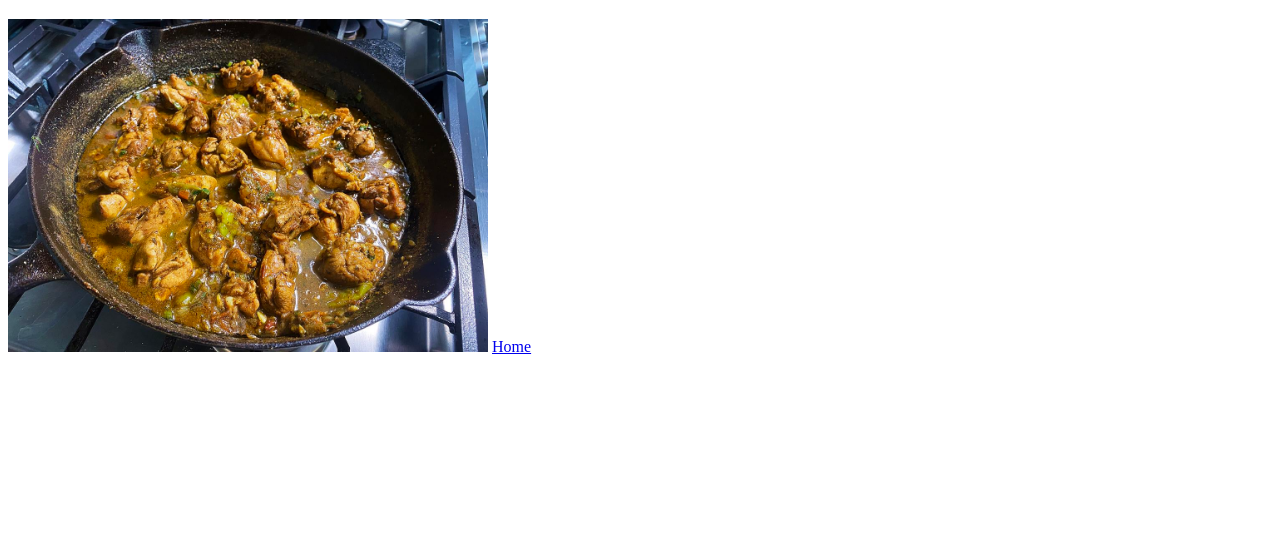
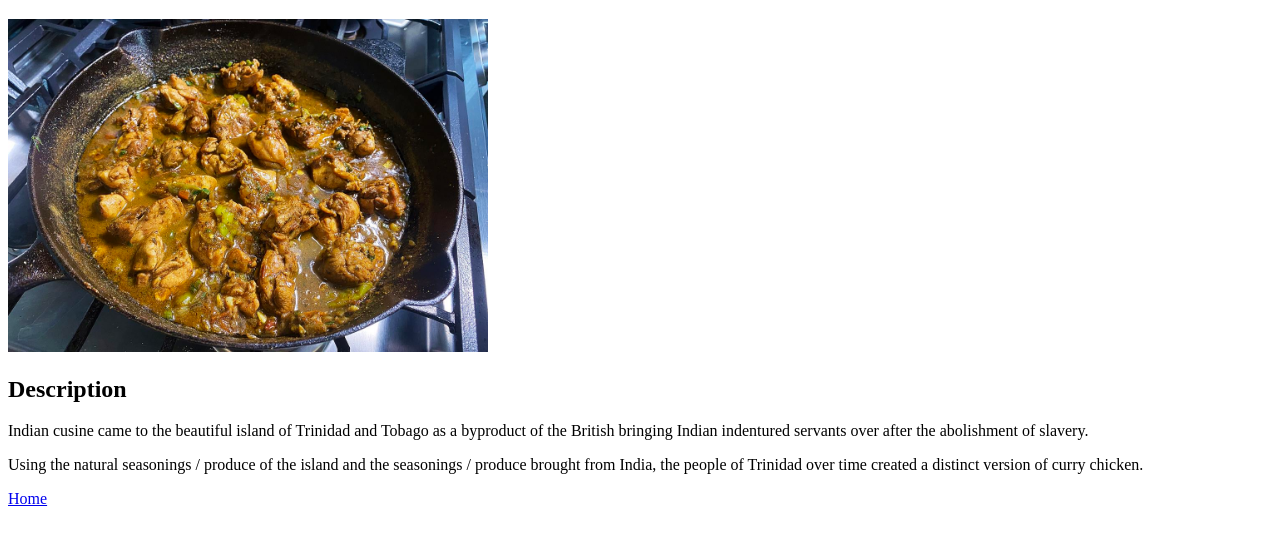
Before and after one commit to Tbaha/odin_recipes, a plain HTML site: page recipes/triniCurryChicken.html in a window 1280 px wide. Shown: the part 79-624 px from the top of the page. Drawn offline with Linux system fonts and the light colour scheme.

Commit message:
added a description of the trinidad style curry chicken

```diff
--- a/recipes/triniCurryChicken.html
+++ b/recipes/triniCurryChicken.html
@@ -9,6 +9,10 @@
     <h1>Trinidad Curry Chicken My Way</h1>
     <br>
     <img src="../images/currychicken.jpeg" alt="Picture of Finish Curry Chicken" width="480">
+    <br>
+    <h2>Description</h2>
+    <p>Indian cusine came to the beautiful island of Trinidad and Tobago as a byproduct of the British bringing Indian indentured servants over after the abolishment of slavery.</p>
+    <p>Using the natural seasonings / produce of the island and the seasonings / produce brought from India, the people of Trinidad over time created a distinct version of curry chicken.</p>
     <a href="../index.html" target="_blank" rel="noopener">Home</a>
 </body>
 </html>
```
